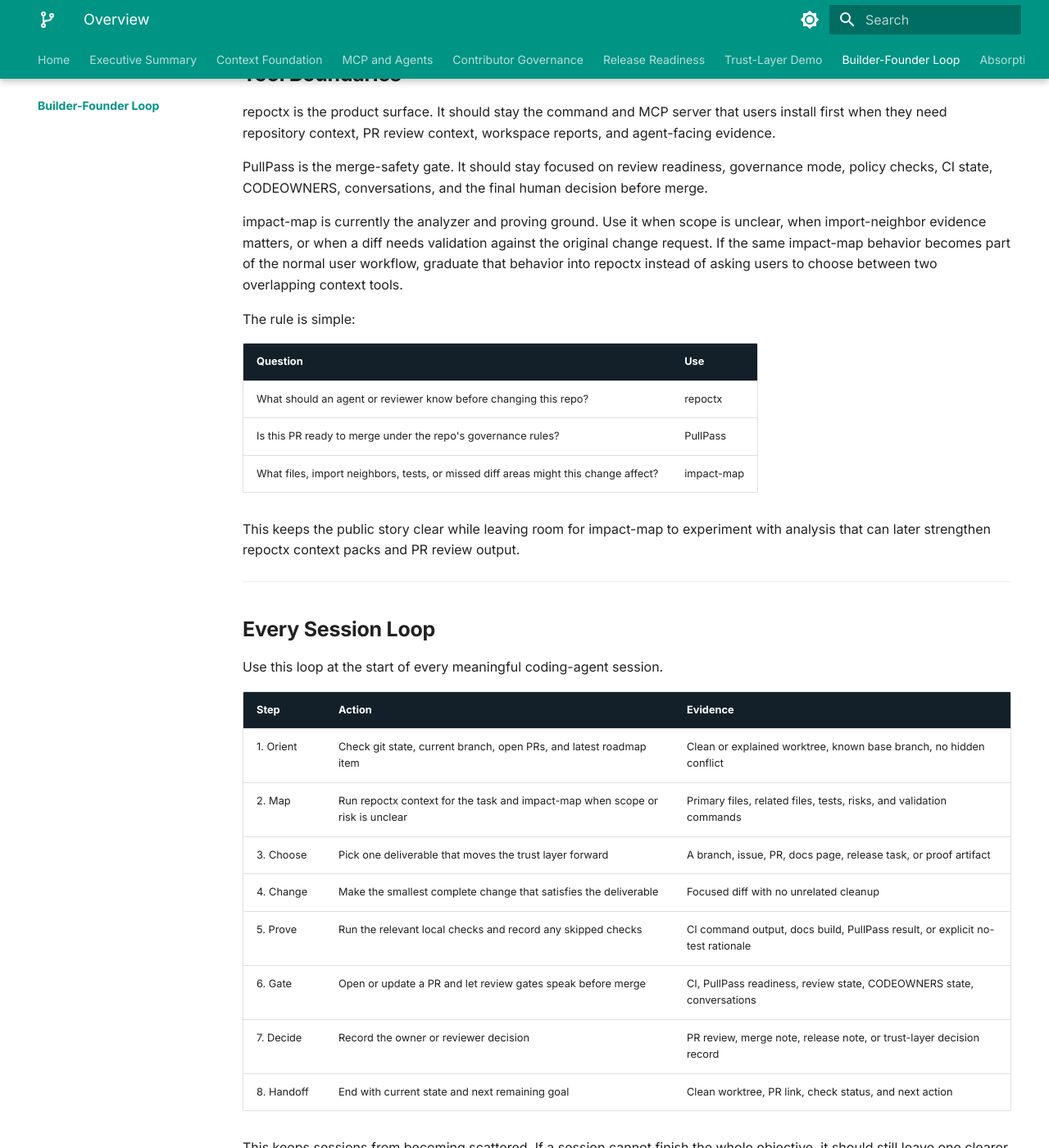
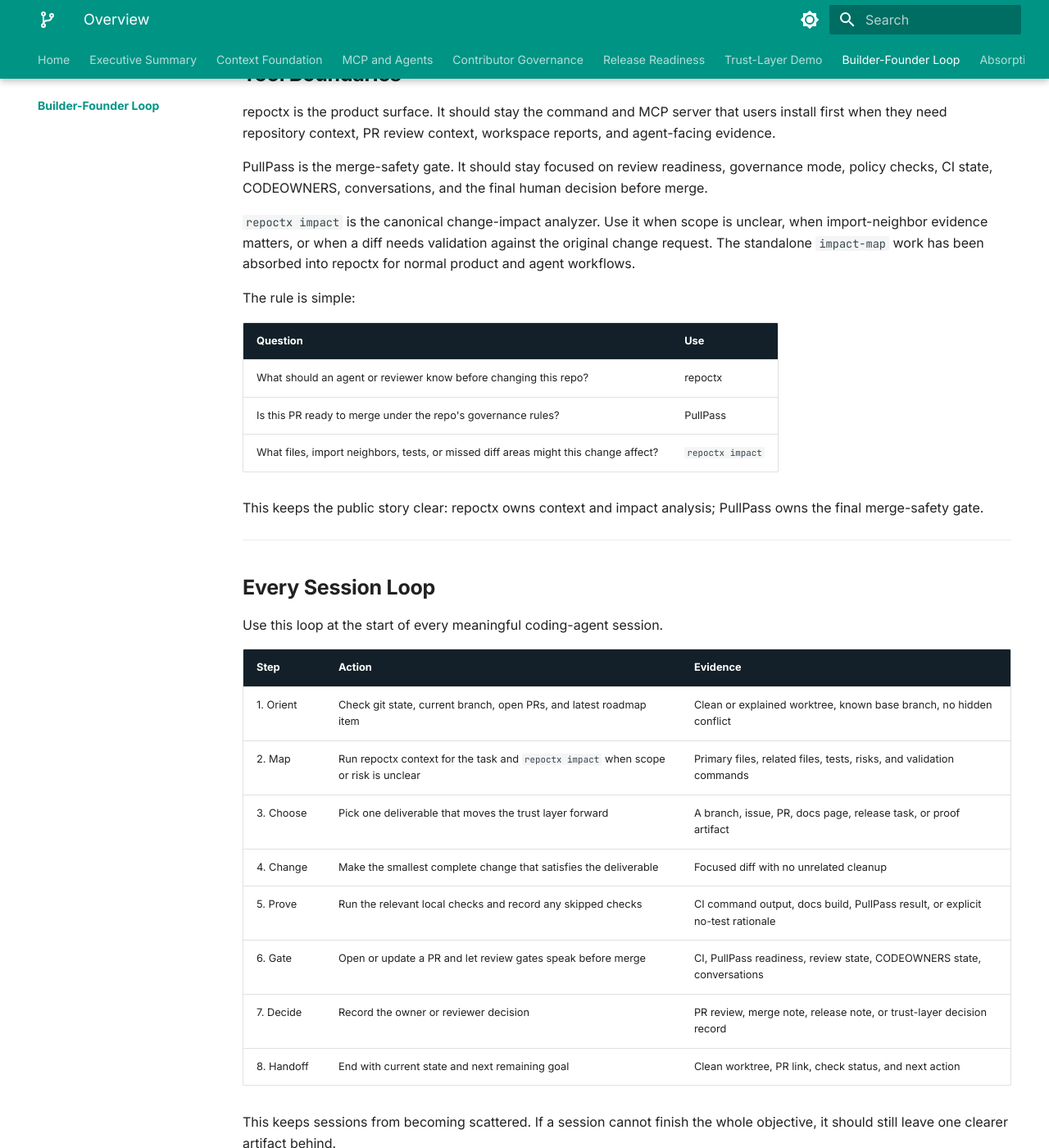
Before and after one commit to BASHBOP/otito, an MkDocs documentation site: the page built from docs/06-builder-founder-operating-loop/README.md, in a window 1280 px wide and 1400 px high, scrolled down 631 px. Shown: the whole window at 82% size. Built offline with MkDocs 1.6.1 and Material for MkDocs 9.7.7, drawn with Linux system fonts in a browser that asks for light colours; some of the changed text lies outside the part shown.

```diff
--- a/docs/06-builder-founder-operating-loop/README.md
+++ b/docs/06-builder-founder-operating-loop/README.md
@@ -26,7 +26,7 @@ repoctx is the product surface. It should stay the command and MCP server that u
 
 PullPass is the merge-safety gate. It should stay focused on review readiness, governance mode, policy checks, CI state, CODEOWNERS, conversations, and the final human decision before merge.
 
-impact-map is currently the analyzer and proving ground. Use it when scope is unclear, when import-neighbor evidence matters, or when a diff needs validation against the original change request. If the same impact-map behavior becomes part of the normal user workflow, graduate that behavior into repoctx instead of asking users to choose between two overlapping context tools.
+`repoctx impact` is the canonical change-impact analyzer. Use it when scope is unclear, when import-neighbor evidence matters, or when a diff needs validation against the original change request. The standalone `impact-map` work has been absorbed into repoctx for normal product and agent workflows.
 
 The rule is simple:
 
@@ -34,9 +34,9 @@ The rule is simple:
 | --- | --- |
 | What should an agent or reviewer know before changing this repo? | repoctx |
 | Is this PR ready to merge under the repo's governance rules? | PullPass |
-| What files, import neighbors, tests, or missed diff areas might this change affect? | impact-map |
+| What files, import neighbors, tests, or missed diff areas might this change affect? | `repoctx impact` |
 
-This keeps the public story clear while leaving room for impact-map to experiment with analysis that can later strengthen repoctx context packs and PR review output.
+This keeps the public story clear: repoctx owns context and impact analysis; PullPass owns the final merge-safety gate.
 
 ---
 
@@ -47,7 +47,7 @@ Use this loop at the start of every meaningful coding-agent session.
 | Step | Action | Evidence |
 | --- | --- | --- |
 | 1. Orient | Check git state, current branch, open PRs, and latest roadmap item | Clean or explained worktree, known base branch, no hidden conflict |
-| 2. Map | Run repoctx context for the task and impact-map when scope or risk is unclear | Primary files, related files, tests, risks, and validation commands |
+| 2. Map | Run repoctx context for the task and `repoctx impact` when scope or risk is unclear | Primary files, related files, tests, risks, and validation commands |
 | 3. Choose | Pick one deliverable that moves the trust layer forward | A branch, issue, PR, docs page, release task, or proof artifact |
 | 4. Change | Make the smallest complete change that satisfies the deliverable | Focused diff with no unrelated cleanup |
 | 5. Prove | Run the relevant local checks and record any skipped checks | CI command output, docs build, PullPass result, or explicit no-test rationale |
@@ -69,7 +69,7 @@ A trust-layer task is ready to start when these are known:
 - The validation command or reason validation is not applicable.
 - The review path: solo owner decision, maintainer review, team review, company review, or high-risk review.
 
-If these are not known, the first deliverable is context: a repoctx report, impact map, issue note, or pilot preflight record.
+If these are not known, the first deliverable is context: a repoctx report, `repoctx impact` output, issue note, or pilot preflight record.
 
 ## Definition Of Done
 
@@ -113,7 +113,7 @@ Version impact:
 
 Context:
 - repoctx artifact:
-- impact-map artifact:
+- repoctx impact artifact:
 - related repos:
 
 Change:
--- a/package.json
+++ b/package.json
@@ -1,6 +1,6 @@
 {
   "name": "@nugehs/repoctx",
-  "version": "1.3.0",
+  "version": "1.3.1",
   "mcpName": "io.github.nugehs/repoctx",
   "description": "repoctx: local repo discovery, indexing, catalog search, and agent harnesses.",
   "type": "module",
--- a/server.json
+++ b/server.json
@@ -9,12 +9,12 @@
     "source": "github",
     "id": "1242199320"
   },
-  "version": "1.3.0",
+  "version": "1.3.1",
   "packages": [
     {
       "registryType": "npm",
       "identifier": "@nugehs/repoctx",
-      "version": "1.3.0",
+      "version": "1.3.1",
       "transport": {
         "type": "stdio"
       },
```
Also changed, not shown: CHANGELOG.md (+7 -1 lines), docs/EXECUTIVE-SUMMARY.md (+1 -1 lines), docs/index.md (+7 -1 lines), docs/presentation.md (+4 -3 lines), 2 other files.
